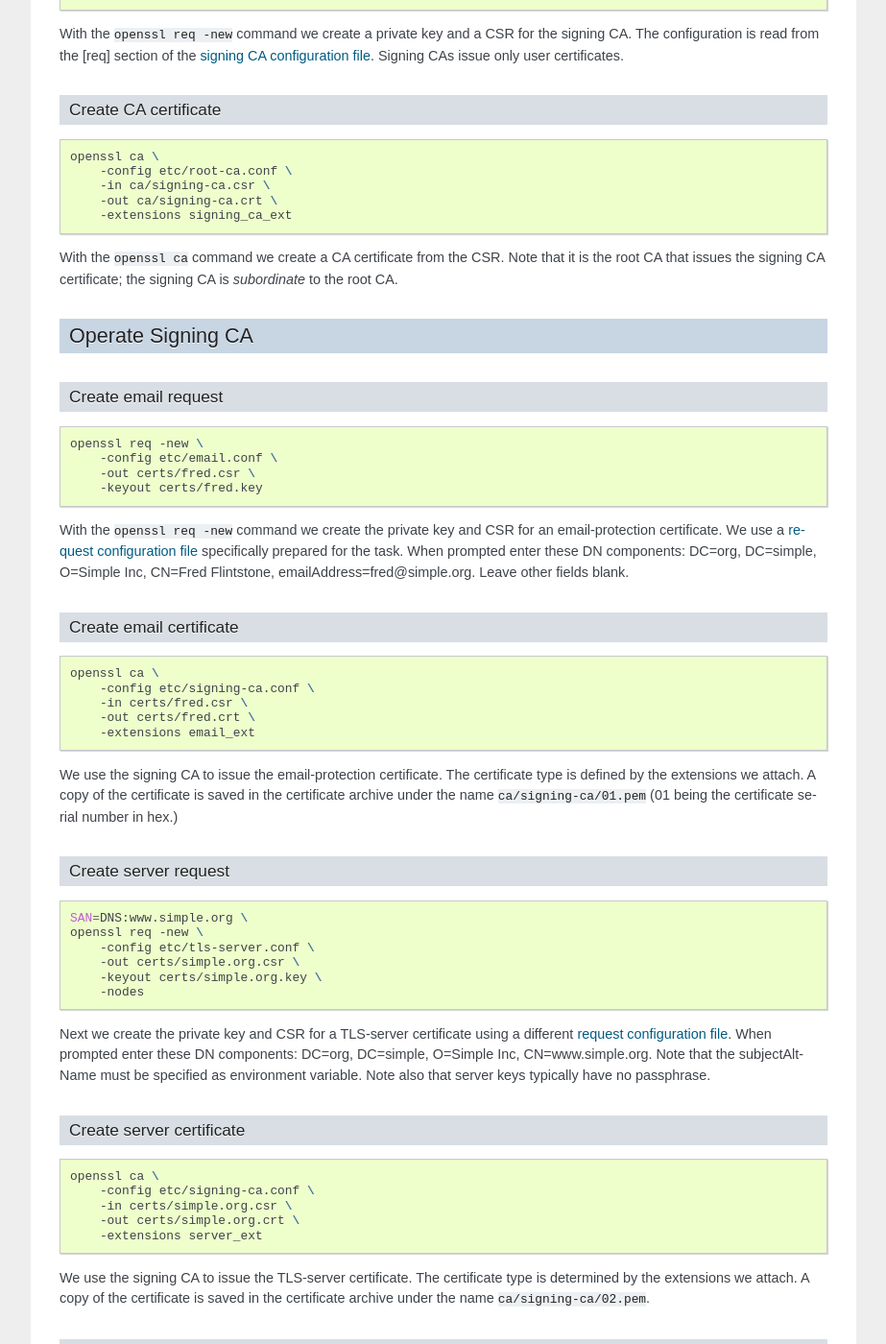
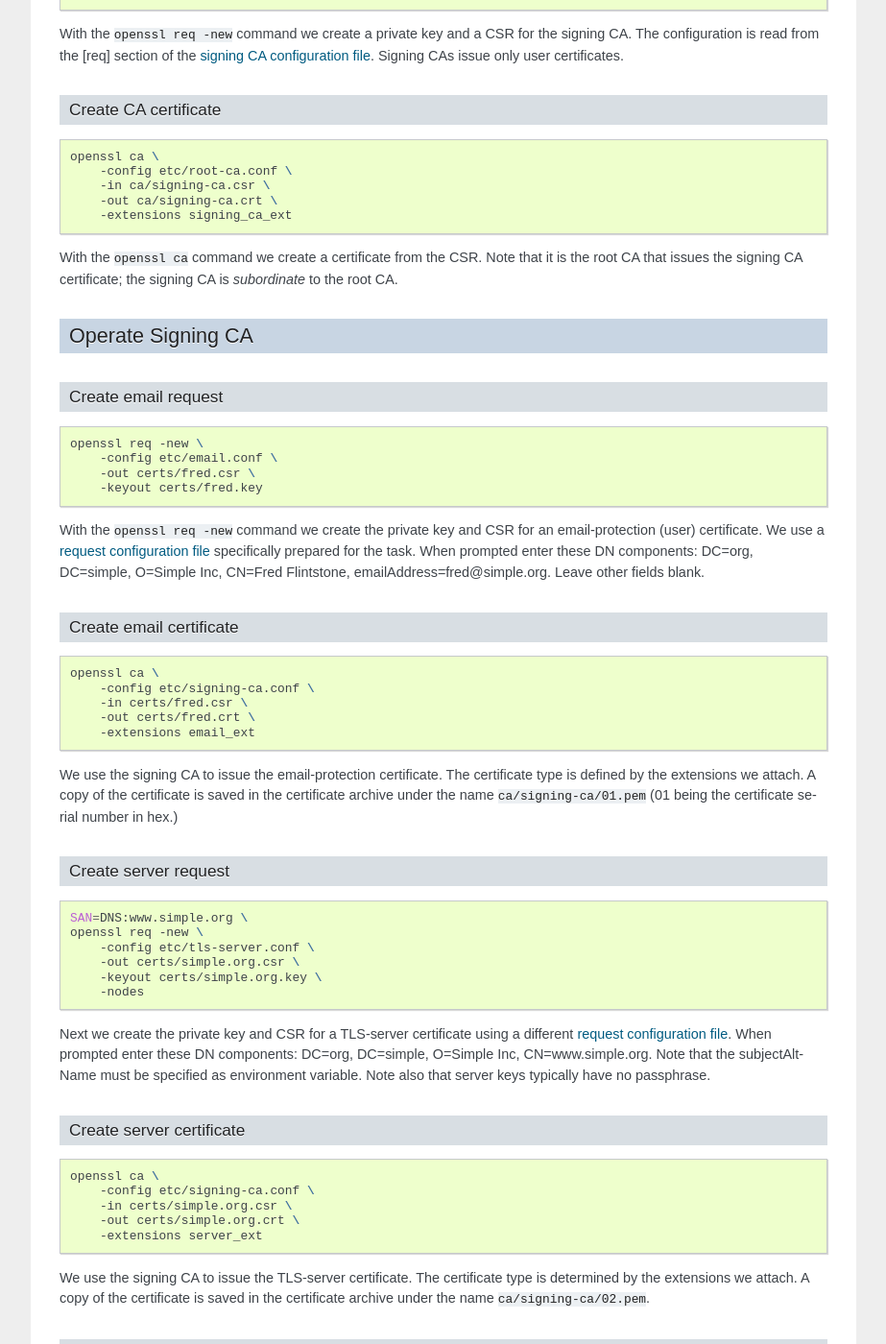
Before and after one commit to mrwiora/pki-tutorial, a Sphinx documentation site: the page built from docs/simple/index.rst, in a window 1280 px wide and 1400 px high, scrolled down 2688 px. Shown: the whole window at 96% size, without its empty margins (218-1141 px from the left). Built offline with Sphinx 7.4.7, drawn with Linux system fonts in a browser that asks for light colours; some of the changed text lies outside the part shown.

Commit message:
Wording.

```diff
--- a/docs/simple/index.rst
+++ b/docs/simple/index.rst
@@ -169,7 +169,7 @@ Create CA certificate
         -out ca/signing-ca.crt \
         -extensions signing_ca_ext
 
-With the ``openssl ca`` command we create a CA certificate from the CSR. Note
+With the ``openssl ca`` command we create a certificate from the CSR. Note
 that it is the root CA that issues the signing CA certificate; the signing CA
 is *subordinate* to the root CA.
 
@@ -187,7 +187,7 @@ Create email request
         -keyout certs/fred.key
 
 With the ``openssl req -new`` command we create the private key and CSR for an
-email-protection certificate. We use a :doc:`request configuration file
+email-protection (user) certificate. We use a :doc:`request configuration file
 <email.conf>` specifically prepared for the task.
 When prompted enter these DN components:
 DC=org, DC=simple, O=Simple Inc, CN=Fred Flintstone,
```
Also changed, not shown: other parts of docs/simple/index.rst (+1 -1 lines).
